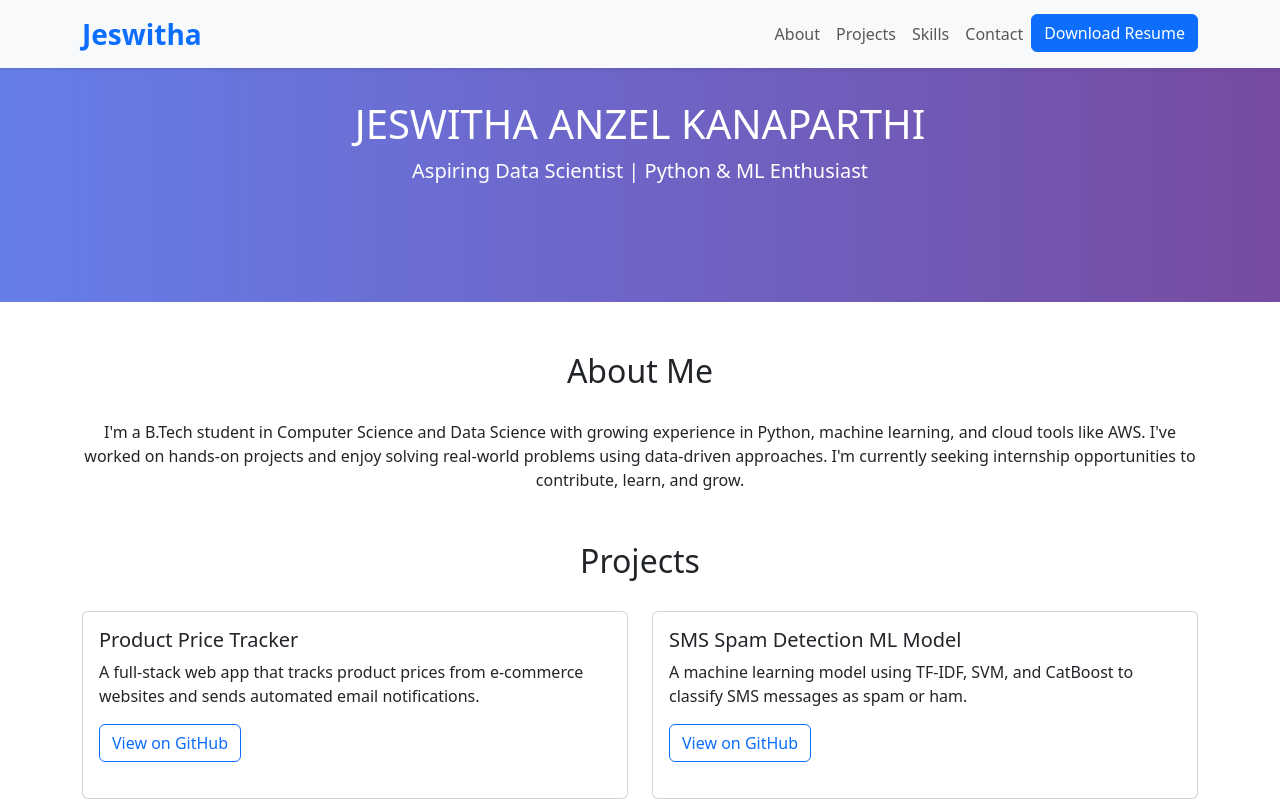
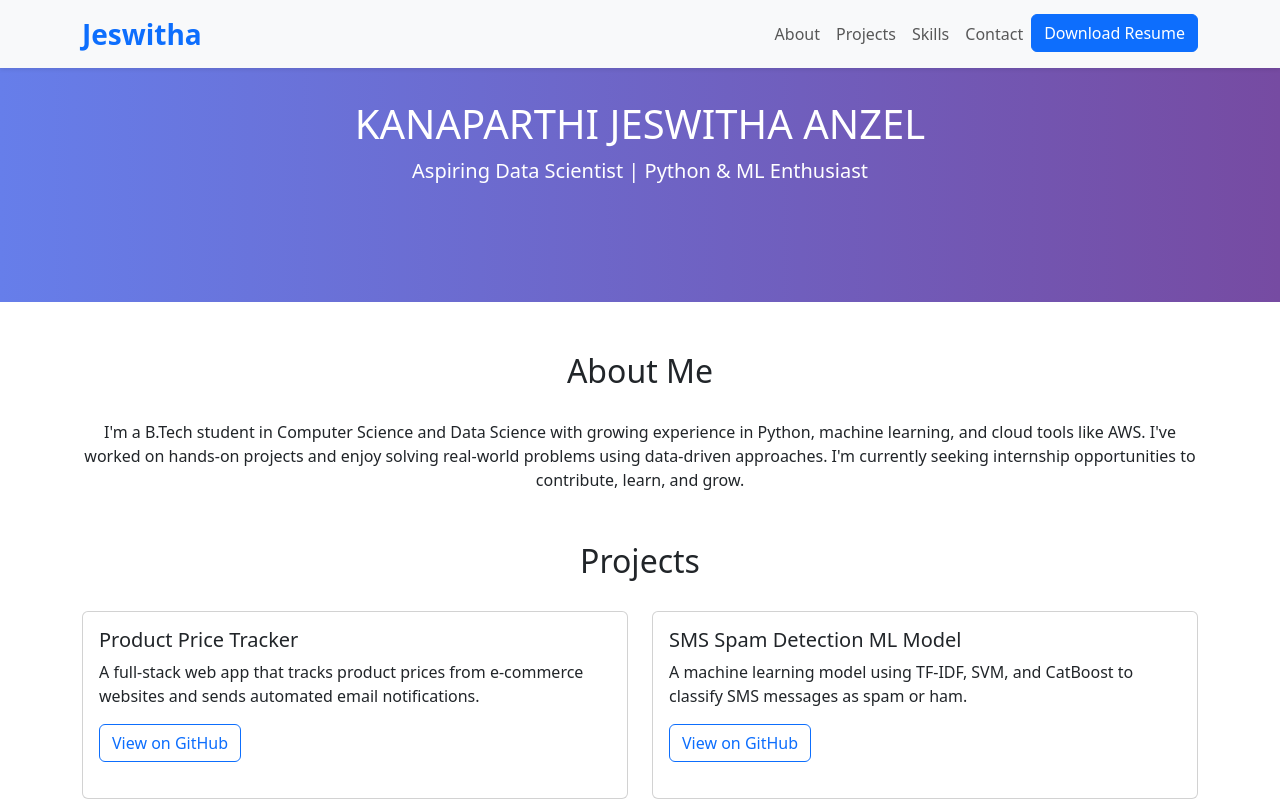
Before and after one commit to Jeswitha20/portfolio, a plain HTML site: page index.html in a window 1280 px wide. Shown: the top 802 px of the page. Drawn offline with nearby package versions, Linux system fonts and the light colour scheme.

Commit message:
Update index.html

```diff
--- a/index.html
+++ b/index.html
@@ -54,7 +54,7 @@
 <!-- Hero -->
 <div class="hero">
     <div class="container">
-        <h1>JESWITHA ANZEL KANAPARTHI</h1>
+        <h1> KANAPARTHI JESWITHA ANZEL </h1>
         <p class="lead">Aspiring Data Scientist | Python & ML Enthusiast</p>
     </div>
 </div>
```
